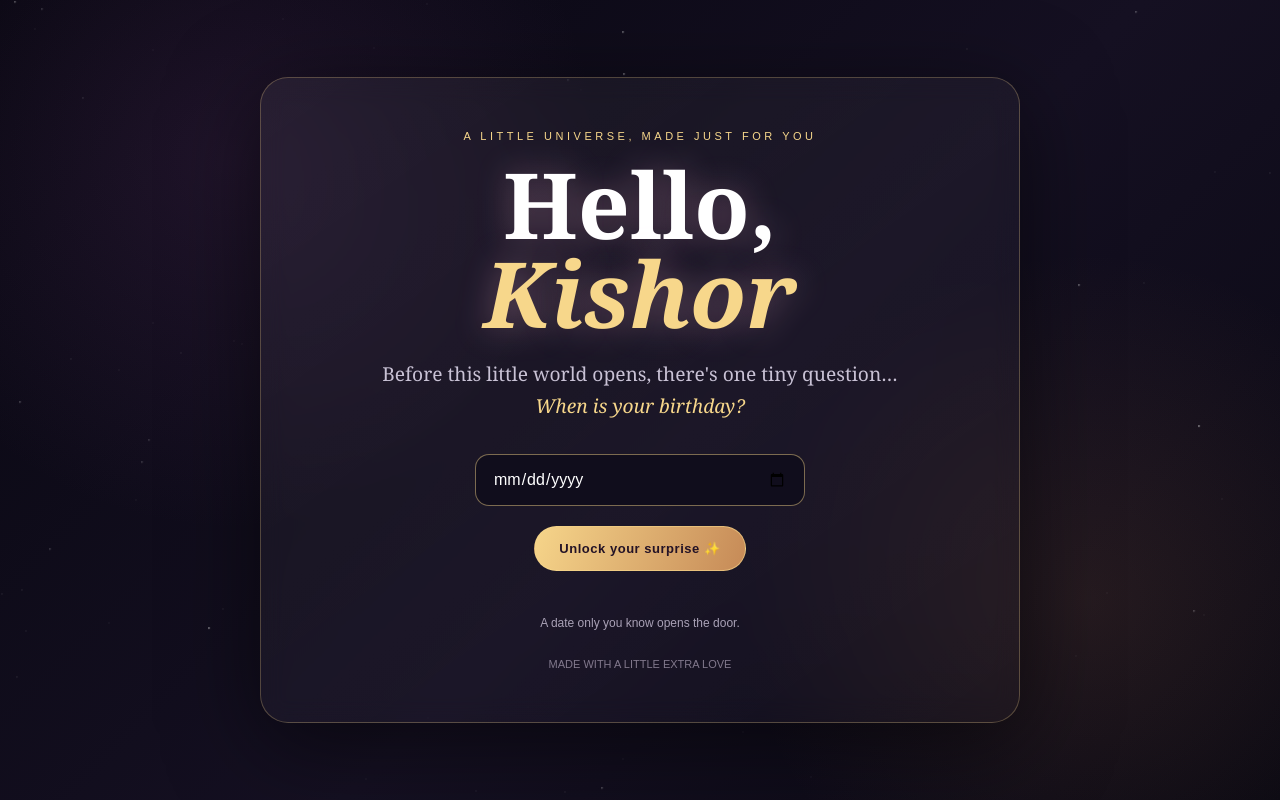
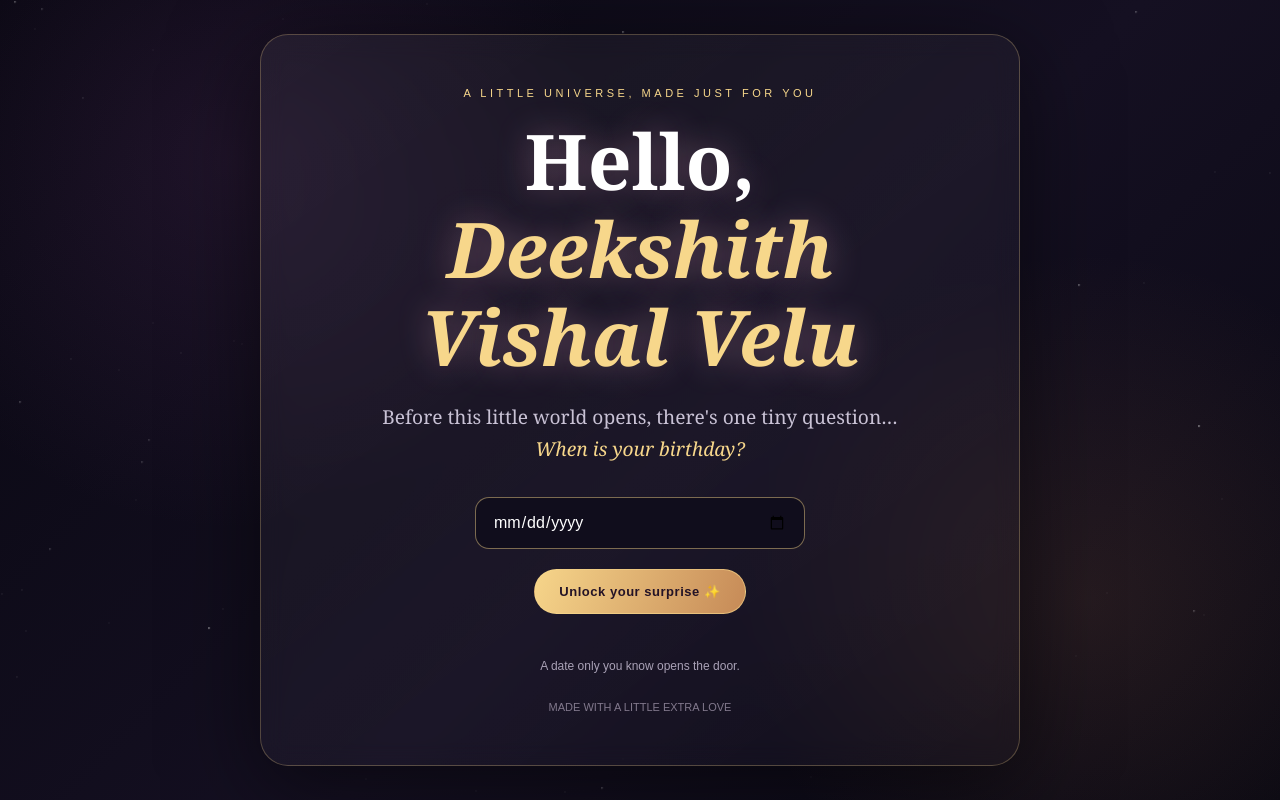
Before and after one commit to KISHOR1724/birthday, a plain HTML site: page index.html in a window 1280 px wide. Drawn offline with Linux system fonts and the light colour scheme.

Commit message:
Update name to Deekshith Vishal Velu and DOB to 2004-11-21

```diff
--- a/index.html
+++ b/index.html
@@ -4,7 +4,7 @@
 <meta charset="utf-8">
 <meta name="viewport" content="width=device-width,initial-scale=1">
 <meta name="theme-color" content="#080711">
-<title>A Little Birthday Universe for Kishor</title>
+<title>A Little Birthday Universe for Deekshith Vishal Velu</title>
 <style>
 :root{--gold:#f7d78b;--pink:#ff8eae;--ink:#080711;--muted:#c9c2d5}
 *{box-sizing:border-box}html{scroll-behavior:smooth}body{margin:0;background:var(--ink);color:#fff;font-family:Georgia,'Times New Roman',serif;overflow-x:hidden}
@@ -12,7 +12,7 @@ body:before{content:"";position:fixed;inset:0;pointer-events:none;background:rad
 #stars{position:fixed;inset:0;pointer-events:none;z-index:-1;overflow:hidden}.star{position:absolute;width:2px;height:2px;border-radius:50%;background:#fff;opacity:.7;animation:twinkle 3s infinite ease-in-out alternate}@keyframes twinkle{to{opacity:.15;transform:scale(.5)}}
 .screen{min-height:100svh;display:none;place-items:center;padding:32px 18px;position:relative}.screen.active{display:grid;animation:fade .9s ease}@keyframes fade{from{opacity:0;transform:translateY(10px)}to{opacity:1;transform:none}}
 .panel{width:min(760px,100%);text-align:center;padding:clamp(24px,5vw,52px);border:1px solid #f7d78b44;border-radius:28px;background:linear-gradient(145deg,#ffffff0d,#ffffff04);box-shadow:0 20px 90px #0008;backdrop-filter:blur(12px)}
-.eyebrow{letter-spacing:.32em;text-transform:uppercase;color:var(--gold);font:11px Arial,sans-serif}.title{font-size:clamp(2.5rem,8vw,5.7rem);line-height:.98;margin:18px 0;color:#fff;text-shadow:0 0 35px #ffb8d355}.script{font-style:italic;color:var(--gold)}p{color:var(--muted);font-size:clamp(1rem,2.5vw,1.2rem);line-height:1.7}
+.eyebrow{letter-spacing:.32em;text-transform:uppercase;color:var(--gold);font:11px Arial,sans-serif}.title{font-size:clamp(2rem,7vw,4.8rem);line-height:1.15;margin:18px 0;color:#fff;text-shadow:0 0 35px #ffb8d355;word-wrap:break-word}.script{font-style:italic;color:var(--gold)}p{color:var(--muted);font-size:clamp(1rem,2.5vw,1.2rem);line-height:1.7}
 input[type=date],input[type=text]{width:min(330px,100%);padding:15px 17px;border:1px solid #f7d78b77;border-radius:14px;background:#100d1c;color:white;font:16px Arial,sans-serif;margin:12px 0}
 button,.filelabel{border:1px solid #f7d78b99;background:linear-gradient(110deg,#f6d58a,#c68a57);color:#241326;padding:14px 24px;border-radius:999px;font-weight:bold;letter-spacing:.04em;cursor:pointer;margin:8px;font: bold 13px Arial,sans-serif;transition:.25s}
 button:hover,.filelabel:hover{transform:translateY(-2px);box-shadow:0 8px 30px #e5b66a44}.secondary{background:transparent;color:var(--gold)}.hint{font:12px Arial,sans-serif;color:#aaa2b7;margin-top:15px}.error{color:#ff9aa8;min-height:22px;font:13px Arial,sans-serif}
@@ -27,14 +27,14 @@ button:hover,.filelabel:hover{transform:translateY(-2px);box-shadow:0 8px 30px #
 .message{font-size:clamp(1.5rem,5vw,2.6rem);line-height:1.35;color:#fff}.signature{color:var(--gold);font-style:italic;font-size:1.4rem;margin-top:25px}
 #confetti{position:fixed;inset:0;pointer-events:none;overflow:hidden}.piece{position:absolute;top:-20px;width:8px;height:13px;background:var(--gold);animation:fall 3s linear forwards}@keyframes fall{to{transform:translateY(110vh) rotate(780deg);opacity:0}}
 footer{font:11px Arial,sans-serif;color:#82798d;margin-top:28px}.small{font-size:.9rem}
-@media(max-width:480px){.panel{border-radius:20px}.cake-area{transform:scale(.9);margin-top:0}.title{font-size:2.8rem}}
+@media(max-width:480px){.panel{border-radius:20px}.cake-area{transform:scale(.9);margin-top:0}.title{font-size:2.2rem;line-height:1.2}}
 </style>
 </head>
 <body>
 <div id="stars"></div><div class="lights"></div><div id="confetti"></div>
 <section class="screen active" id="s1"><div class="panel">
 <div class="eyebrow">A little universe, made just for you</div>
-<h1 class="title">Hello,<br><span class="script" id="friendName">Kishor</span></h1>
+<h1 class="title">Hello,<br><span class="script" id="friendName">Deekshith Vishal Velu</span></h1>
 <p>Before this little world opens, there's one tiny question…<br><span class="script">When is your birthday?</span></p>
 <input id="birthInput" type="date" aria-label="Enter your birthday"><br>
 <button onclick="unlock()">Unlock your surprise ✨</button><div class="error" id="dateError"></div>
@@ -66,7 +66,7 @@ footer{font:11px Arial,sans-serif;color:#82798d;margin-top:28px}.small{font-size
 </div></section>
 <section class="screen" id="s6"><div class="panel">
 <div class="eyebrow">Step 06 · From my heart to yours</div><div class="orb">🎉</div>
-<h1 class="title">Happy Birthday,<br><span class="script" id="finalName">Kishor!</span></h1>
+<h1 class="title">Happy Birthday,<br><span class="script" id="finalName">Deekshith Vishal Velu!</span></h1>
 <div class="message" id="finalMessage">May your days be full of laughter, your heart full of peace, and your dreams closer with every new year.</div>
 <div class="signature">With love, always ❤️</div>
 <div class="uploadrow"><label class="filelabel">♫ Add your birthday music<input id="music" type="file" accept="audio/*"></label></div>
@@ -76,11 +76,11 @@ footer{font:11px Arial,sans-serif;color:#82798d;margin-top:28px}.small{font-size
 </div></section>
 <audio id="audio" loop></audio>
 <script>
-const CONFIG={friendName:"Kishor",birthday:"2026-11-21"};
+const CONFIG={friendName:"Deekshith Vishal Velu",birthday:"2004-11-21"};
 document.getElementById("friendName").textContent=CONFIG.friendName;
 document.getElementById("finalName").textContent=CONFIG.friendName+"!";
 function show(id){document.querySelectorAll(".screen").forEach(x=>x.classList.remove("active"));document.getElementById(id).classList.add("active");window.scrollTo({top:0,behavior:"smooth"});}
-function unlock(){const v=document.getElementById("birthInput").value;const e=document.getElementById("dateError");if(!v){e.textContent="Choose your birthday date first.";return;}if(v!==CONFIG.birthday){e.textContent="Hmm… that's not the secret date. Try again ❤️";return;}e.textContent="";show("s2");}
+function unlock(){const v=document.getElementById("birthInput").value;const e=document.getElementById("dateError");if(!v){e.textContent="Choose your birthday date first.";return;}if(v!==CONFIG.birthday && !v.endsWith("-11-21")){e.textContent="Hmm… that's not the secret date. Try again ❤️";return;}e.textContent="";show("s2");}
 function turnOnLights(){document.body.classList.add("lit");document.getElementById("switch").classList.add("on");document.getElementById("switchText").textContent="There you are! Let the magic begin.";setTimeout(()=>{show("s3");celebrate();},1300);}
 document.getElementById("switch").addEventListener("keydown",e=>{if(e.key==="Enter"||e.key===" "){e.preventDefault();turnOnLights();}});
 function cutCake(){const a=document.getElementById("cakeArea");if(a.classList.contains("cut"))return;a.classList.add("cut");document.getElementById("cakeHint").textContent="You did it! The first slice is yours. Make a wish! ❤️";document.getElementById("cakeNext").style.display="inline-block";celebrate();}
```
